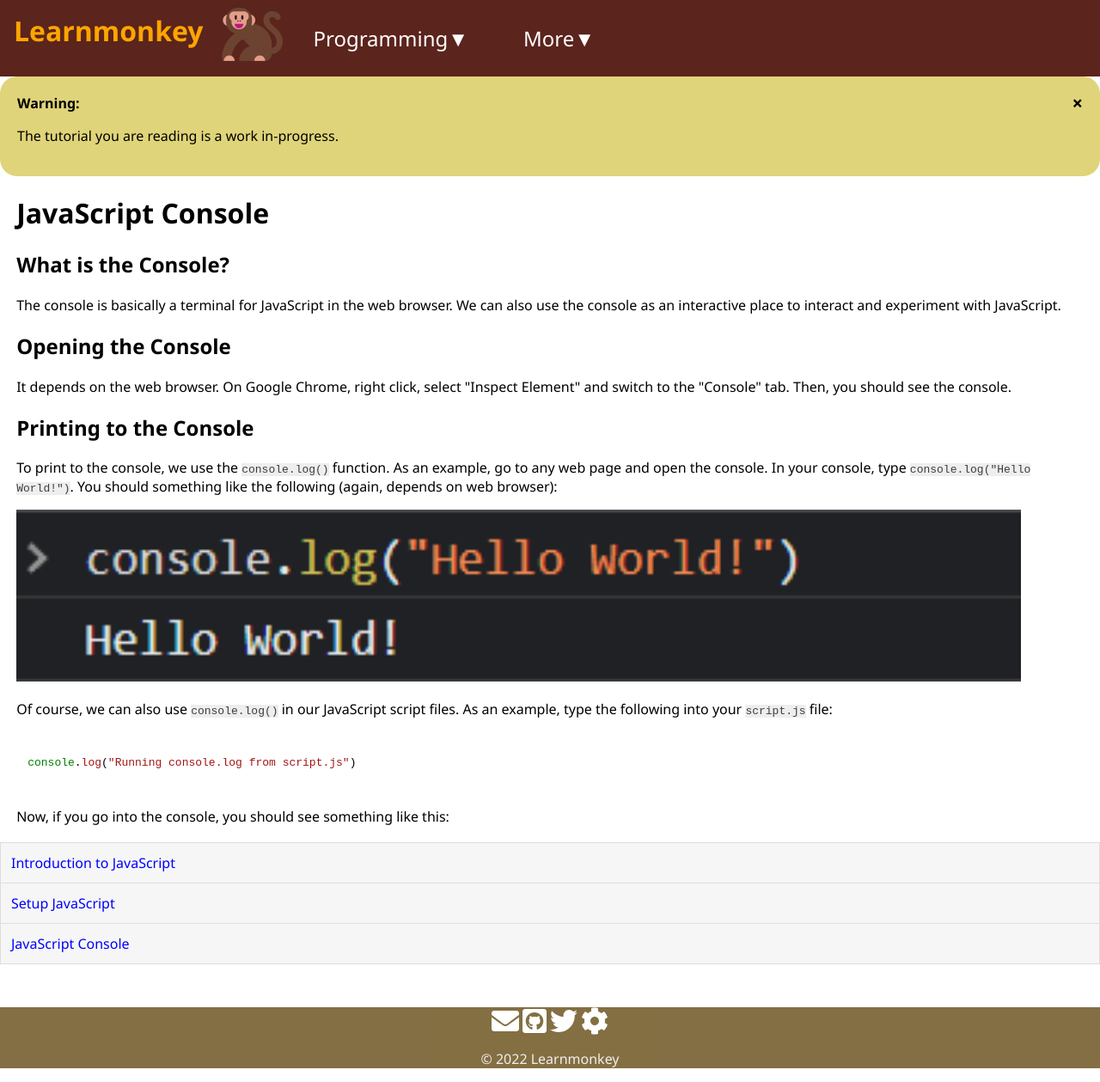
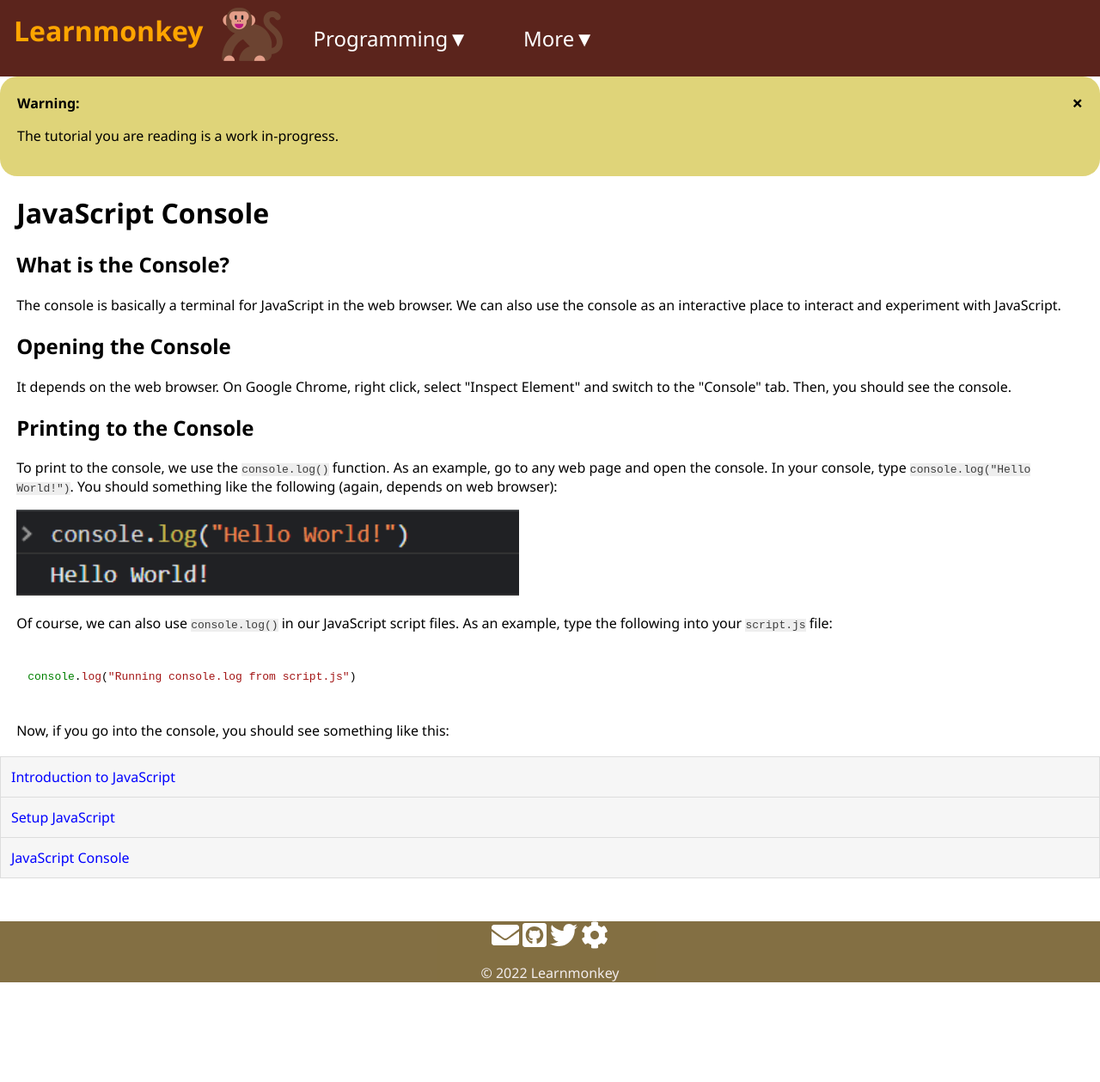
Before and after one commit to learnmonkey/learnmonkey.github.io, a Jekyll site: the page built from programming/javascript/console.html, in a window 1280 px wide. Shown: the whole page at 86% size. Built offline with Jekyll 4.4.1, drawn with Linux system fonts in a browser that asks for light colours; nearby versions of some CDN libraries; after the commit the page ends 1159 px from its top, so only the background shows below that.

Commit message:
change image dimesions

```diff
--- a/programming/javascript/console.html
+++ b/programming/javascript/console.html
@@ -19,7 +19,7 @@
 <section>
     <h2>Printing to the Console</h2>
     <p>To print to the console, we use the <code>console.log()</code> function. As an example, go to any web page and open the console. In your console, type <code>console.log("Hello World!")</code>. You should something like the following (again, depends on web browser): </p>
-    <img src="/images/programming/javascript/console-hello-world.png" alt="Hello World! in the console">
+    <img src="/images/programming/javascript/console-hello-world.png" alt="Hello World! in the console" style="height:100px">
     <p>Of course, we can also use <code>console.log()</code> in our JavaScript script files. As an example, type the following into your <code>script.js</code> file: </p>
     <pre><code class="language-javascript">
 console.log("Running console.log from script.js")
```
